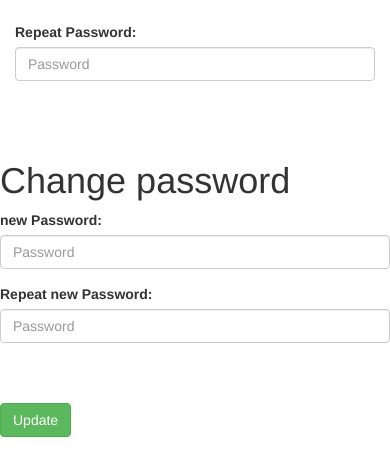
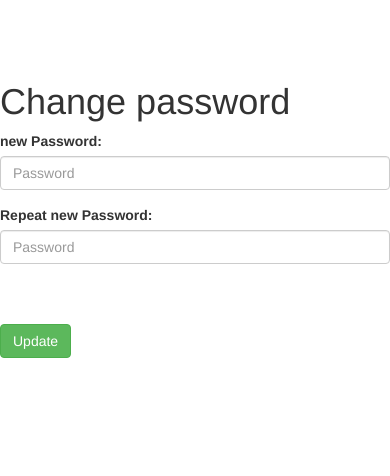
Before and after one commit to guily19/camBerry, a PHP site: page /perfil.php in a window 390 px wide. Shown: the part 288-764 px from the top of the page. Run offline with PHP 8.4, Linux system fonts and the light colour scheme; the visitor is signed in with stand-in values (Sample User, id 1); tables that the repository leaves empty or names only in its code hold one stand-in row (values such as "Sample post"); data that the repository does not hold is empty; a stand-in replaces the project's code that opens the database connection; some libraries are stand-ins or nearby versions.

Commit message:
añadiendo opciones perfil

```diff
--- a/web_portal_FE/view/perfil.php
+++ b/web_portal_FE/view/perfil.php
@@ -22,7 +22,7 @@
                 }else {
                     $user = $_SESSION['USER'];
                     $psw = mysql_real_escape_string($_POST["psw"]);
-                    $psw = md5($usuario_clave);
+                    $psw = md5($psw);
                     $sql = mysql_query("UPDATE Users SET PASSWORD='".$psw."' WHERE USER='".$user."'");
                     if($sql) {
                         echo "Contraseña cambiada correctamente.";
@@ -96,14 +96,6 @@
                 <div class="form-group">
                     <label for="inputEmail3" class="col-sm-4 control-label">Email: <?=$email?></label>
                 </div>
-
-                <div class="form-group">
-                    <label for="inputUser3" class="col-sm-4 control-label">Repeat Password:</label>
-                    <div class="col-sm-5">
-                        <input type="password" class="input form-control" name="psw2"id="inputPassword4" placeholder="Password" onchange="validatePassword()" required>
-                        <font color="red"><label id="passwordErrorMsg"></label></font>
-                    </div>
-                </div>
                  <br><br>
         </div>
     </div>
```
